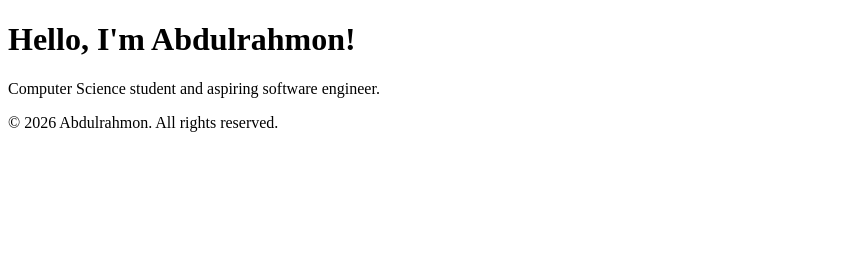
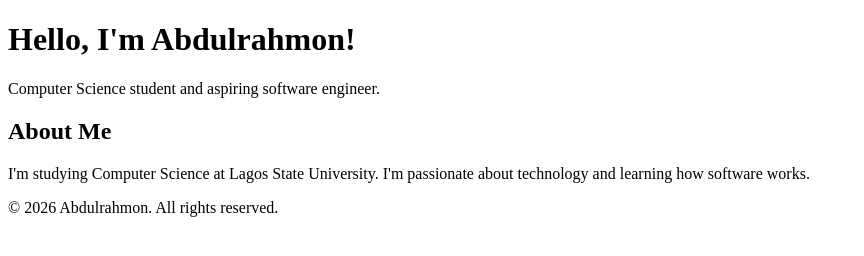
Before and after one commit to RAMDEV-code/Curvegitassignment, a plain HTML site: page index.html in a window 1280 px wide. Shown: the whole page, without its empty margins (0-864 px from the left). Drawn offline with Linux system fonts and the light colour scheme.

Commit message:
making use of html semantics, using header,main, section etc

```diff
--- a/index.html
+++ b/index.html
@@ -10,6 +10,17 @@
     <h1>Hello, I'm Abdulrahmon!</h1>
     <p>Computer Science student and aspiring software engineer.</p>
   </header>
+  <main>
+    <section>
+      <h2>About Me</h2>
+      <p>
+        I'm studying Computer Science at Lagos State University.
+        I'm passionate about technology and learning how software works.
+      </p>
+    </section>
+
+
+  </main>
 
   <footer>
     <p>&copy; 2026 Abdulrahmon. All rights reserved.</p>
```
